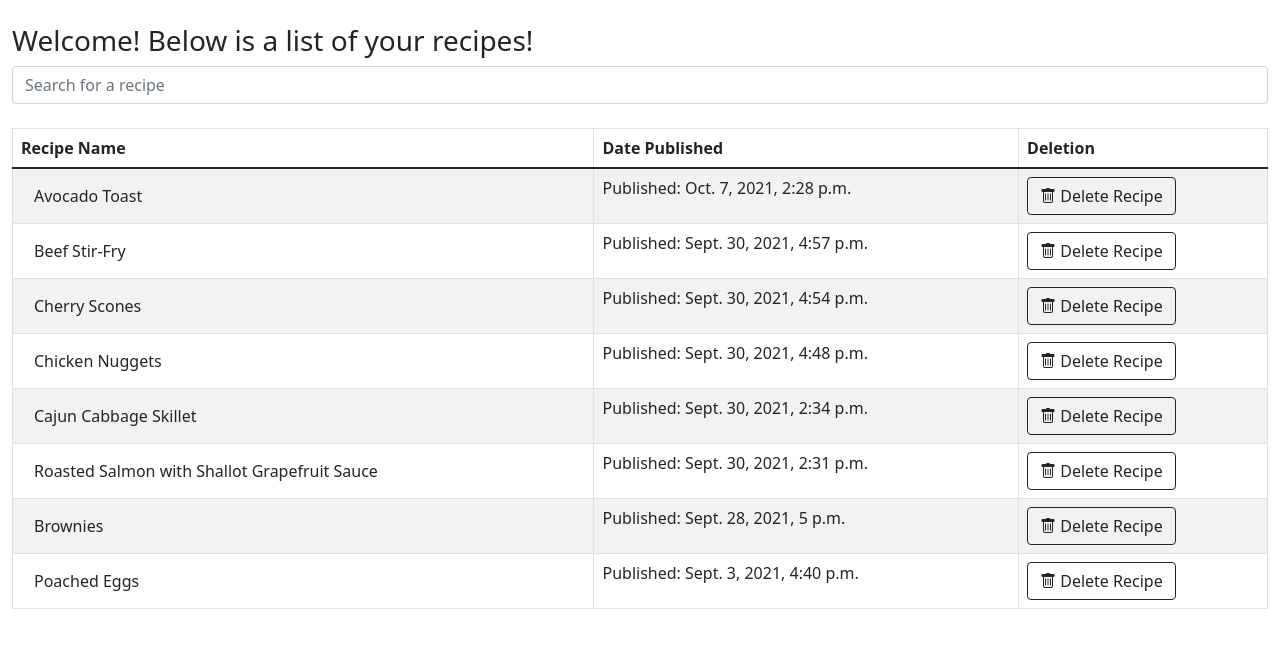
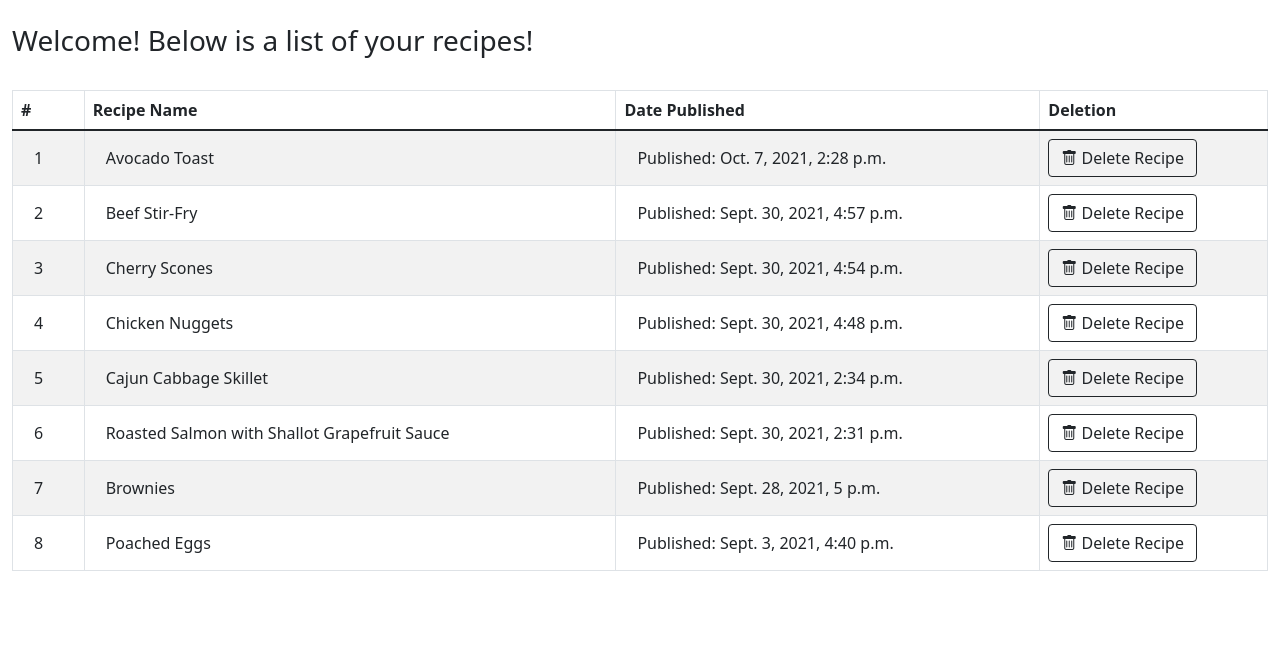
Before and after one commit to bluairis/Recipe_App, a Django app: page /recipe_app/ in a window 1280 px wide. Shown: the part 98-746 px from the top of the page. Run offline with Django 3.2, Linux system fonts and the light colour scheme; data comes from the database, SQL or seed files in the repository.

Commit message:
can't search or carousel but bootstrapping

```diff
--- a/recipe_app/templates/recipe_app/base.html
+++ b/recipe_app/templates/recipe_app/base.html
@@ -3,6 +3,7 @@
         <link href="https://cdn.jsdelivr.net/npm/bootstrap@5.1.2/dist/css/bootstrap.min.css" rel="stylesheet" integrity="sha384-uWxY/CJNBR+1zjPWmfnSnVxwRheevXITnMqoEIeG1LJrdI0GlVs/9cVSyPYXdcSF" crossorigin="anonymous">
         <script src="https://cdn.jsdelivr.net/npm/bootstrap@5.1.2/dist/js/bootstrap.bundle.min.js" integrity="sha384-kQtW33rZJAHjgefvhyyzcGF3C5TFyBQBA13V1RKPf4uH+bwyzQxZ6CmMZHmNBEfJ" crossorigin="anonymous"></script>
         <link rel="stylesheet" href="https://cdn.jsdelivr.net/npm/bootstrap-icons@1.5.0/font/bootstrap-icons.css">
+
     </head>
     {% block content %}
         <body>
--- a/recipe_app/templates/recipe_app/index.html
+++ b/recipe_app/templates/recipe_app/index.html
@@ -31,15 +31,13 @@
           <ol class="dropdown-menu dropdown-menu-light" aria-labelledby="dropdownMenuButton2">
           <ol>
           {% for recipe in latest_recipe_list %}
-            <li><a class="dropdown-item" href="/recipe_app/{{ recipe.id }}">{{ recipe.recipe_name }}</a></li>
+            <li><a class="dropdown-item" href="/recipe_app/{{ recipe.1.id }}">{{ recipe.1.recipe_name }}</a></li>
           {% endfor %}
           </ol>
 
     </div>
 
     {% endif %}
-
-
 
   </form>
 </nav>
@@ -48,14 +46,13 @@
     <br>
     <h3>Welcome! Below is a list of your recipes!</h3>
 
-    <input class="form-control" id="myInput" type="text" placeholder="Search for a recipe">
-
     <br>
 
 <table class="table table-striped table-bordered table-hover">
     <thead>
 
         <tr>
+          <th scope="col">#</th>
           <th scope="col">Recipe Name</th>
           <th scope="col">Date Published</th>
           <th scope="col">Deletion</th>
@@ -67,9 +64,10 @@
 
         {% for recipe in latest_recipe_list %}
             <tr>
-              <td> <a href="{% url 'recipe_app:recipe_page' recipe.id %}"><button class="btn" type="button">{{ recipe.recipe_name }} </button></a></td>
-              <td>Published: {{ recipe.pub_date }}</td>
-              <td><a href="{% url 'recipe_app:delete_recipe' recipe.id %}"><button class="btn btn-outline-dark" type="button"><i class="bi bi-trash"></i> Delete Recipe</button></a></td>
+              <td><button class="btn" type="button">{{ recipe.0 }}</button></td>
+              <td> <a href="{% url 'recipe_app:recipe_page' recipe.1.id %}"><button class="btn" type="button">{{ recipe.1.recipe_name }} </button></a></td>
+              <td><button class="btn" type="button">Published: {{ recipe.1.pub_date }}</button></td>
+              <td><a href="{% url 'recipe_app:delete_recipe' recipe.1.id %}"><button class="btn btn-outline-dark" type="button"><i class="bi bi-trash"></i> Delete Recipe</button></a></td>
             </tr>
         {% endfor %}
 
@@ -77,22 +75,10 @@
 
 </table>
 
-
 {% else %}
     <h1>No recipes are available.</h1>
 {% endif %}
 
 </div>
 
-<script>
-$(document).ready(function(){
-  $("#myInput").on("keyup", function() {
-    var value = $(this).val().toLowerCase();
-    $("#myTable tr").filter(function() {
-      $(this).toggle($(this).text().toLowerCase().indexOf(value) > -1)
-    });
-  });
-});
-</script>
-
 {% endblock %}
--- a/recipe_app/views.py
+++ b/recipe_app/views.py
@@ -25,14 +25,22 @@ def index(request):
 
         latest_recipe_list = Recipe.objects.order_by(sort_order)
 
-
     else:
         latest_recipe_list = Recipe.objects.order_by('-pub_date')
 
     template = loader.get_template('recipe_app/index.html')
 
+
+    recipe_num = 1
+    my_tuple_list = []
+
+    for recipe in latest_recipe_list:
+        my_tuple = (recipe_num, recipe)
+        my_tuple_list.append(my_tuple)
+        recipe_num += 1
+
     context = {
-        'latest_recipe_list': latest_recipe_list,
+        'latest_recipe_list': my_tuple_list,
         }
 
     return HttpResponse(template.render(context, request))
```
Also changed, not shown: recipe_app/templates/recipe_app/about.html (+12 -17 lines), 3 other files.
